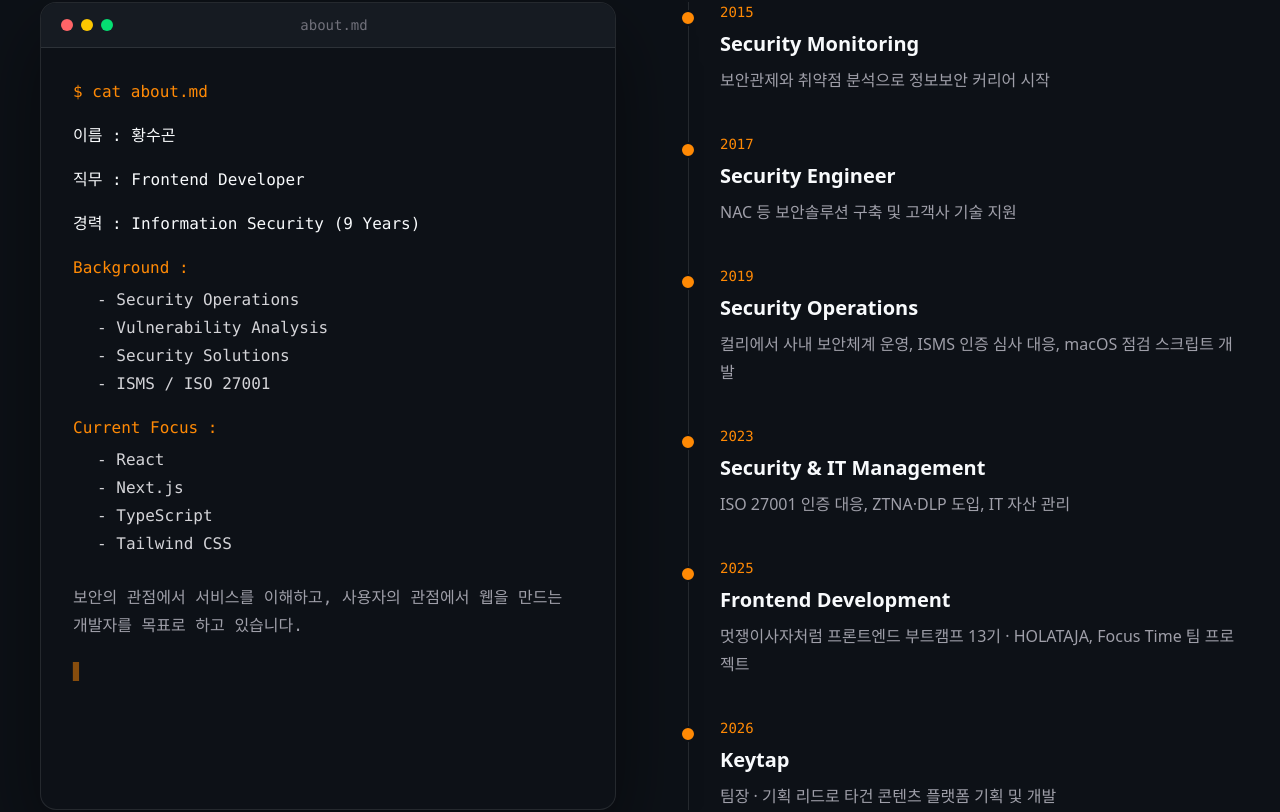
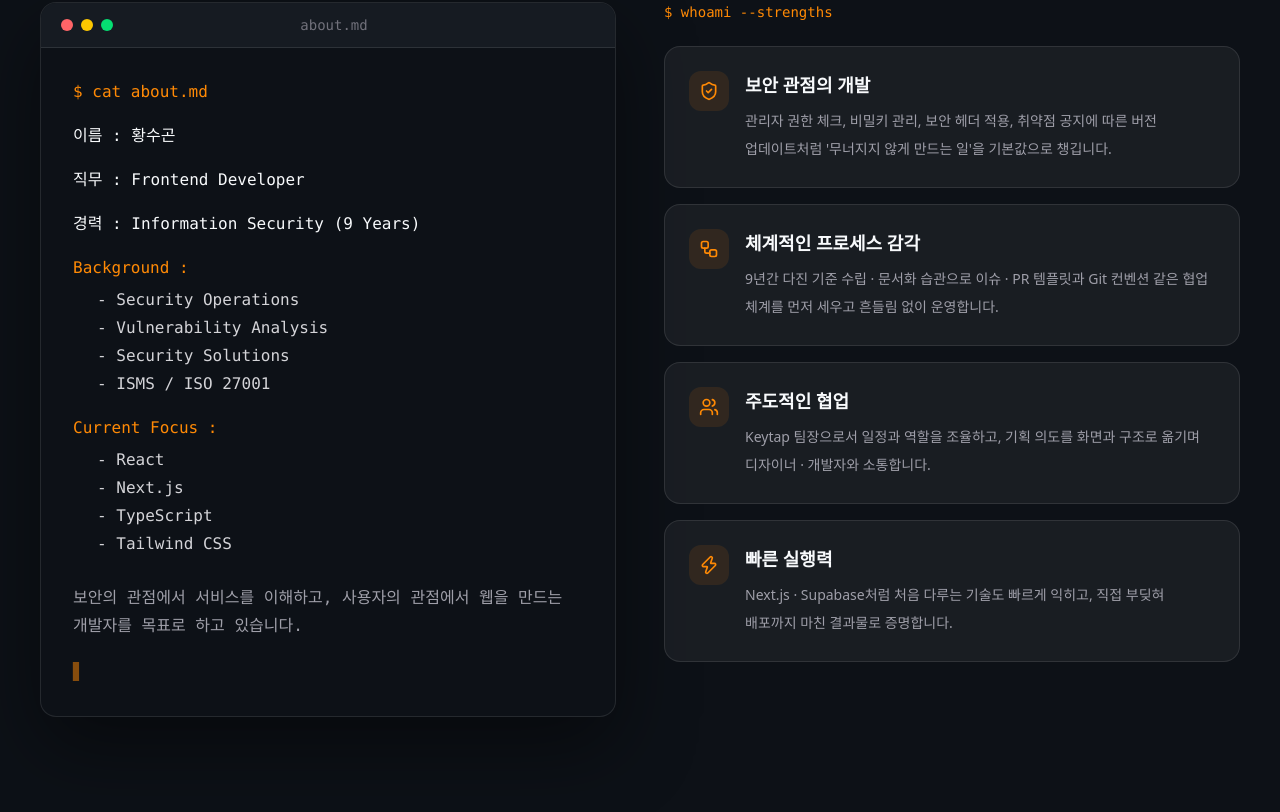
Before and after one commit to sugonhwang/portfolio, a Next.js app: page / in a window 1280 px wide. Shown: the part 1158-1970 px from the top of the page. Built offline with nearby package versions, Linux system fonts and the light colour scheme; a web font is replaced by a local one.

Commit message:
feat: About 타임라인을 강점 카드로 교체 (Experience 섹션과 중복 제거)

```diff
--- a/components/about/About.tsx
+++ b/components/about/About.tsx
@@ -2,7 +2,7 @@ import FadeIn from "../common/FadeIn";
 import Section from "../common/Section";
 
 import ProfileCard from "./ProfileCard";
-import Timeline from "./Timeline";
+import Strengths from "./Strengths";
 
 export default function About() {
   return (
@@ -11,7 +11,7 @@ export default function About() {
         <div className="grid gap-12 lg:grid-cols-2">
           <ProfileCard />
 
-          <Timeline />
+          <Strengths />
         </div>
       </FadeIn>
     </Section>
--- /dev/null
+++ b/components/about/Strengths.tsx
@@ -0,0 +1,48 @@
+import { ShieldCheck, Users, Workflow, Zap } from "lucide-react";
+
+const strengths = [
+  {
+    icon: ShieldCheck,
+    title: "보안 관점의 개발",
+    desc: "관리자 권한 체크, 비밀키 관리, 보안 헤더 적용, 취약점 공지에 따른 버전 업데이트처럼 '무너지지 않게 만드는 일'을 기본값으로 챙깁니다.",
+  },
+  {
+    icon: Workflow,
+    title: "체계적인 프로세스 감각",
+    desc: "9년간 다진 기준 수립 · 문서화 습관으로 이슈 · PR 템플릿과 Git 컨벤션 같은 협업 체계를 먼저 세우고 흔들림 없이 운영합니다.",
+  },
+  {
+    icon: Users,
+    title: "주도적인 협업",
+    desc: "Keytap 팀장으로서 일정과 역할을 조율하고, 기획 의도를 화면과 구조로 옮기며 디자이너 · 개발자와 소통합니다.",
+  },
+  {
+    icon: Zap,
+    title: "빠른 실행력",
+    desc: "Next.js · Supabase처럼 처음 다루는 기술도 빠르게 익히고, 직접 부딪혀 배포까지 마친 결과물로 증명합니다.",
+  },
+];
+
+export default function Strengths() {
+  return (
+    <div>
+      <p className="mb-6 font-mono text-sm text-orange-400">$ whoami --strengths</p>
+
+      {/* 넓은 화면에서는 오른쪽 컬럼이 좁아지므로 한 줄에 하나씩 쌓아 제목이 중간에서 끊기지 않게 함 */}
+      <ul className="grid gap-4 sm:grid-cols-2 lg:grid-cols-1">
+        {strengths.map(({ icon: Icon, title, desc }) => (
+          <li key={title} className="flex gap-4 rounded-2xl border border-white/10 bg-white/5 p-6 transition hover:border-orange-400/40">
+            <span className="flex h-10 w-10 shrink-0 items-center justify-center rounded-xl bg-orange-400/10 text-orange-400">
+              <Icon size={20} aria-hidden="true" />
+            </span>
+
+            <div>
+              <h3 className="text-lg font-bold break-keep">{title}</h3>
+              <p className="mt-2 text-sm leading-7 text-zinc-400 break-keep">{desc}</p>
+            </div>
+          </li>
+        ))}
+      </ul>
+    </div>
+  );
+}
--- a/components/about/Timeline.tsx
+++ /dev/null
@@ -1,75 +0,0 @@
-const timeline = [
-  {
-    year: "2015",
-    title: "Security Monitoring",
-    desc: "보안관제와 취약점 분석으로 정보보안 커리어 시작",
-  },
-  {
-    year: "2017",
-    title: "Security Engineer",
-    desc: "NAC 등 보안솔루션 구축 및 고객사 기술 지원",
-  },
-  {
-    year: "2019",
-    title: "Security Operations",
-    desc: "컬리에서 사내 보안체계 운영, ISMS 인증 심사 대응, macOS 점검 스크립트 개발",
-  },
-  {
-    year: "2023",
-    title: "Security & IT Management",
-    desc: "ISO 27001 인증 대응, ZTNA·DLP 도입, IT 자산 관리",
-  },
-  {
-    year: "2025",
-    title: "Frontend Development",
-    desc: "멋쟁이사자처럼 프론트엔드 부트캠프 13기 · HOLATAJA, Focus Time 팀 프로젝트",
-  },
-  {
-    year: "2026",
-    title: "Keytap",
-    desc: "팀장 · 기획 리드로 타건 콘텐츠 플랫폼 기획 및 개발",
-  },
-];
-
-export default function Timeline() {
-  return (
-    <div className="relative ml-4">
-      {/* Timeline Line */}
-      <div className="absolute left-2 top-0 h-full w-px bg-white/10" />
-
-      <div className="space-y-10">
-        {timeline.map((item) => (
-          <div key={`${item.year}-${item.title}`} className="group relative pl-10">
-            {/* Timeline Dot */}
-            <div
-              className="
-                absolute
-                left-0
-                top-2
-                h-4
-                w-4
-                rounded-full
-                border-2
-                border-[#0d1117]
-                bg-orange-400
-                transition-all
-                duration-300
-                group-hover:scale-125
-                group-hover:shadow-[0_0_15px_rgba(251,146,60,.6)]
-              "
-            />
-
-            {/* Year */}
-            <p className="font-mono text-sm text-orange-400">{item.year}</p>
-
-            {/* Title */}
-            <h3 className="mt-2 text-xl font-bold transition-colors duration-300 group-hover:text-orange-400">{item.title}</h3>
-
-            {/* Description */}
-            <p className="mt-2 leading-7 text-zinc-400">{item.desc}</p>
-          </div>
-        ))}
-      </div>
-    </div>
-  );
-}
```
